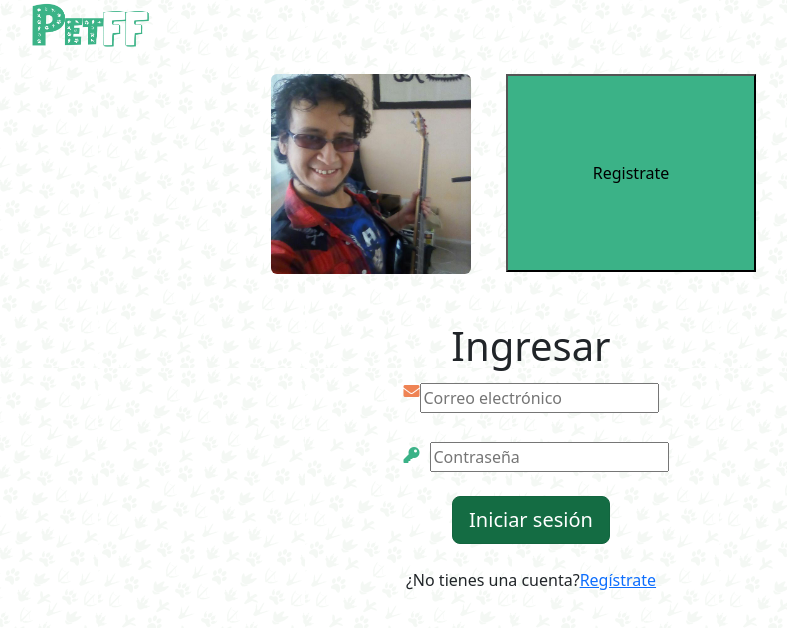
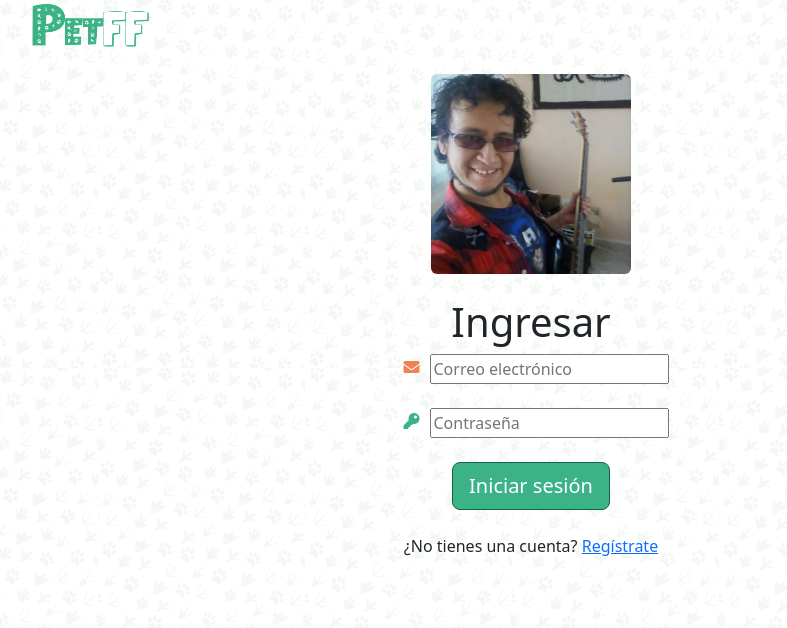
Before and after one commit to ElizabethHzDz/Proyecto-Integrador-equipo-PetFF, a plain HTML site: page logIn/logIn.html in a window 1280 px wide. Shown: the whole page, without its empty margins (109-896 px from the left). Drawn offline with nearby package versions, Linux system fonts and the light colour scheme.

Commit message:
Cambio de nombre en el archivo html (index --> logIn), modificaciones esteticas realizadas

```diff
--- a/logIn/index.html
+++ b/logIn/logIn.html
@@ -15,7 +15,7 @@
 <body>
     <ul class="menu">
         <li>
-            <img src="/assets/PETFF.png" alt="Logo" height="50"> <!--Logo de PFF de la esquina-->
+            <img src="/assets/PETFF.png" alt="Logo" height="50"><!--Logo de PFF de la esquina-->
         </li>
 
     </ul>
@@ -23,13 +23,9 @@
     <br>
 
     <div class="principio">
-        <img src="/assets/Foto mia.jpg" alt="Sesion Iniciada previamente" class="rounded" height="200"> <!--Foto de sesion previamente iniciada-->
-        <div>
-            <button id="botoncito"><a href="https://www.google.com/" target="_blank"></a> Registrate </button> <!--Boton para nuevo registro-->
-        </div>
+        <a href="https://www.google.com/" target="_blanc"><img src="/assets/Foto mia.jpg" alt="Sesion Iniciada previamente" class="rounded" height="200"> </a><!--Foto de sesion previamente iniciada-->
     </div>
 
-    <br>
     <br>
 
     <div class="principio"> <!--Sección de inputs para Login-->
@@ -37,28 +33,27 @@
 
             <h1 class="parrafo">Ingresar</h1>
 
-                <div class="input-contenedor" id="icono1">
-                    <i class="fas fa-envelope icon"></i>
-                    <input type="text" placeholder="Correo electrónico"> <!--Correo Electronico-->
+                <div class="input-contenedor" >
+                    <i class="fas fa-envelope icon" id="icono1"></i>
+                    <input type="email" placeholder="Correo electrónico" required> <!--Correo Electronico-->
                 </div>
 
                 <br>
 
                 <div class="input-contenedor">
                     <i class="fas fa-key icon" id="icono2"></i>
-                    <input type="password" placeholder="Contraseña"> <!--Contraseña-->
+                    <input type="password" placeholder="Contraseña" required> <!--Contraseña-->
                 </div>
 
                 <br>
 
                 <div class="boton">
-                        <a href="https://www.google.com/" class="btn btn-success btn-lg active" role="button" aria-pressed="true">Iniciar sesión</a> <!-- Boton de inicio de sesion/ Falta ajustar color -->
-
+                    <button type="submit" href="https://www.google.com/" target="_blanc" class="btn btn-success btn-lg active" id="is" role="button" aria-pressed="true">Iniciar sesión</button><!-- Boton de inicio de sesion/ Falta ajustar color -->
                 </div>
 
                 <br>
 
-                    <p class="parrafo">¿No tienes una cuenta?<a class="link" href="https://www.google.com/" target="_blank">Regístrate</a></p> <!--Link de registro-->
+                    <p class="parrafo">¿No tienes una cuenta? <a class="link" href="https://www.google.com/" target="_blank">Regístrate</a></p> <!--Link de registro-->
         </form>
     </div>
     <script src="https://cdn.jsdelivr.net/npm/@popperjs/core@2.11.6/dist/umd/popper.min.js" integrity="sha384-oBqDVmMz9ATKxIep9tiCxS/Z9fNfEXiDAYTujMAeBAsjFuCZSmKbSSUnQlmh/jp3" crossorigin="anonymous">
```
